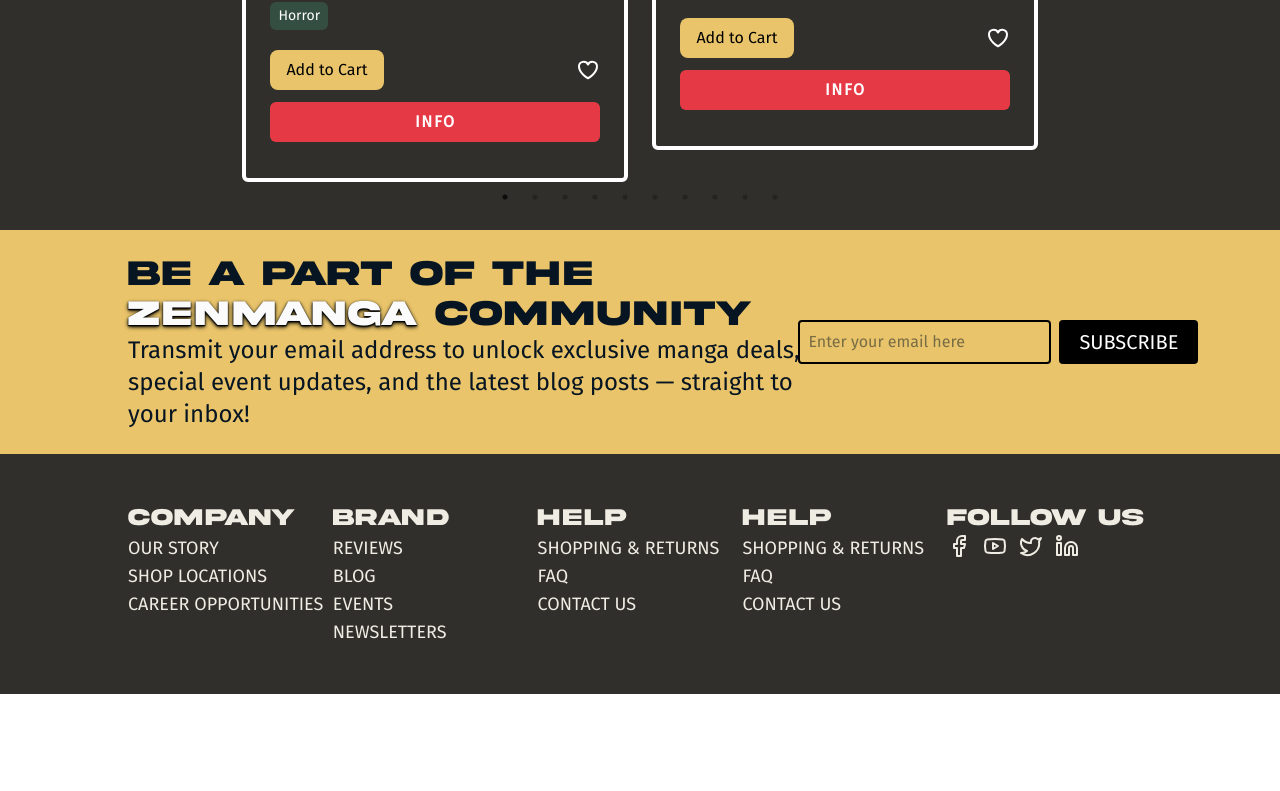
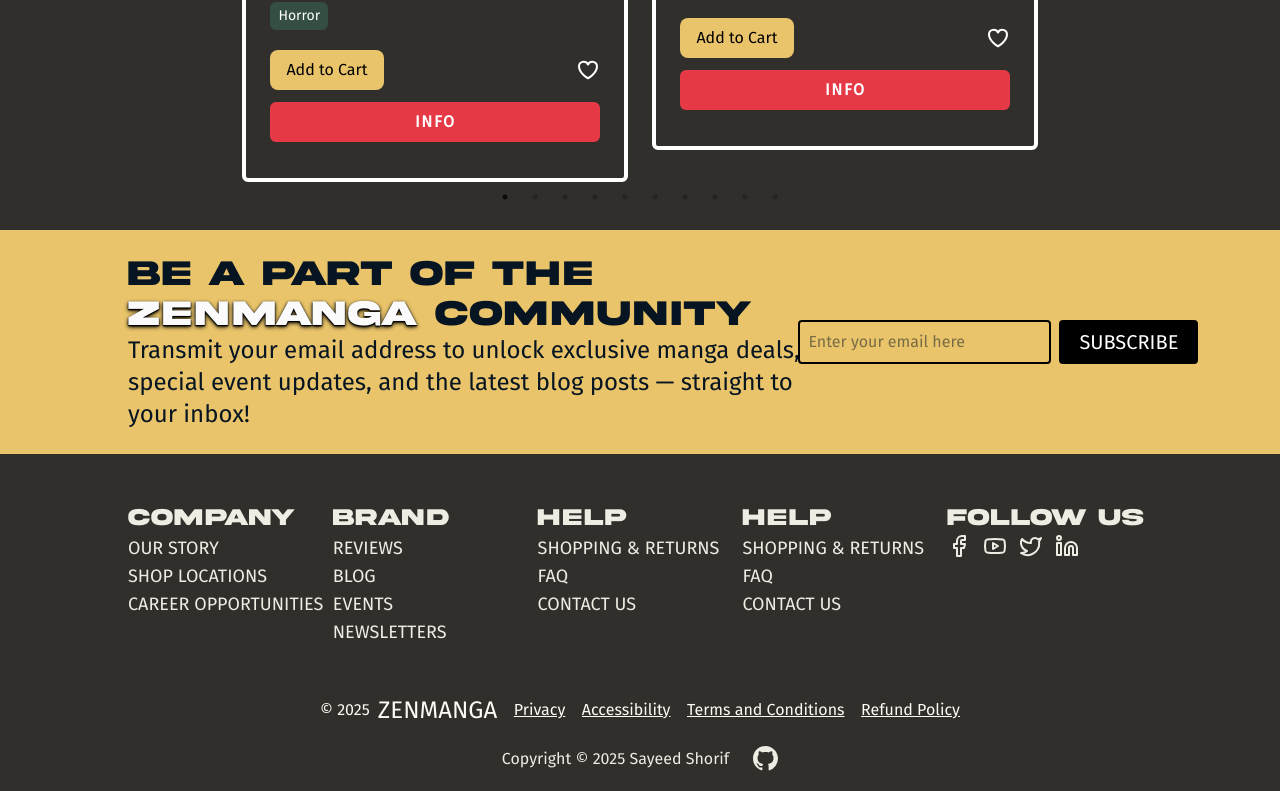
Before and after one commit to sayeed-dev-07/zenmanga, a React (Vite) app: page / in a window 1280 px wide. Shown: the part 858-1649 px from the top of the page. Before the commit the page ends 1552 px from the top, so only its background shows below. Built offline with nearby package versions, Linux system fonts and the light colour scheme.

Commit message:
added footer also

```diff
--- a/src/components/CarousalCards.jsx
+++ b/src/components/CarousalCards.jsx
@@ -31,7 +31,7 @@
 
 
     return (
-        <div className="p-2 sm:p-6 border-2 md:border-4 mx-3 min-w-[250px] sm:min-w-[300px] border-white rounded-md">
+        <div className="p-2 sm:p-6 border-2 md:border-4 mx-3 min-w-[250px] sm:min-w-[300px] border-white rounded-md flex flex-col items-center justify-between">
 
             <div className="h-[350px] w-full">
                 <img className="h-full w-full" src={card.image} alt={card.title} />
--- a/src/components/Footer.jsx
+++ b/src/components/Footer.jsx
@@ -1,6 +1,7 @@
 import React from 'react';
 import FooterTop from './FooterTop';
 import { Facebook, Linkedin, LinkedinIcon, TwitterIcon, YoutubeIcon } from 'lucide-react';
+import FooterBottom from './FooterBottom';
 
 const Footer = () => {
     return (
@@ -51,7 +52,9 @@
                         </div>
                     </div>
                 </div>
+                <FooterBottom/>
             </div>
+
         </div>
     );
 };
--- a/src/components/FooterBottom.jsx
+++ b/src/components/FooterBottom.jsx
@@ -1,9 +1,26 @@
+import { Github, GithubIcon } from 'lucide-react';
 import React from 'react';
+import { BsGithub } from 'react-icons/bs';
 
 const FooterBottom = () => {
     return (
-        <div>
-
+        <div className='font-fira mb-4'>
+            <div className='flex text-[#fffaf4] items-center justify-between w-full lg:max-w-[70vw] xl:max-w-[50vw] flex-wrap gap-y-3 mx-auto'>
+                <div className='flex items-center gap-x-2'>
+                    <p>© 2025</p>
+                    <p className='text-2xl'>ZENMANGA</p>
+                </div>
+                <p className='underline hover:text-[crimson] cursor-pointer'>Privacy</p>
+                <p className='underline hover:text-[crimson] cursor-pointer'>Accessibility</p>
+                <p className='underline hover:text-[crimson] cursor-pointer'>Terms and Conditions</p>
+                <p className='underline hover:text-[crimson] cursor-pointer'>Refund Policy</p>
+            </div>
+            <div className='flex items-center justify-center gap-x-6 my-5'>
+                <p>Copyright © 2025 Sayeed Shorif</p>
+                <a className='' target='_blank' href="https://github.com/sayeed-dev-07">
+                    <BsGithub className='hover:rotate-360 hover:scale-110 transition-all duration-300' size={25}/>
+                </a>
+            </div>
         </div>
     );
 };
```
